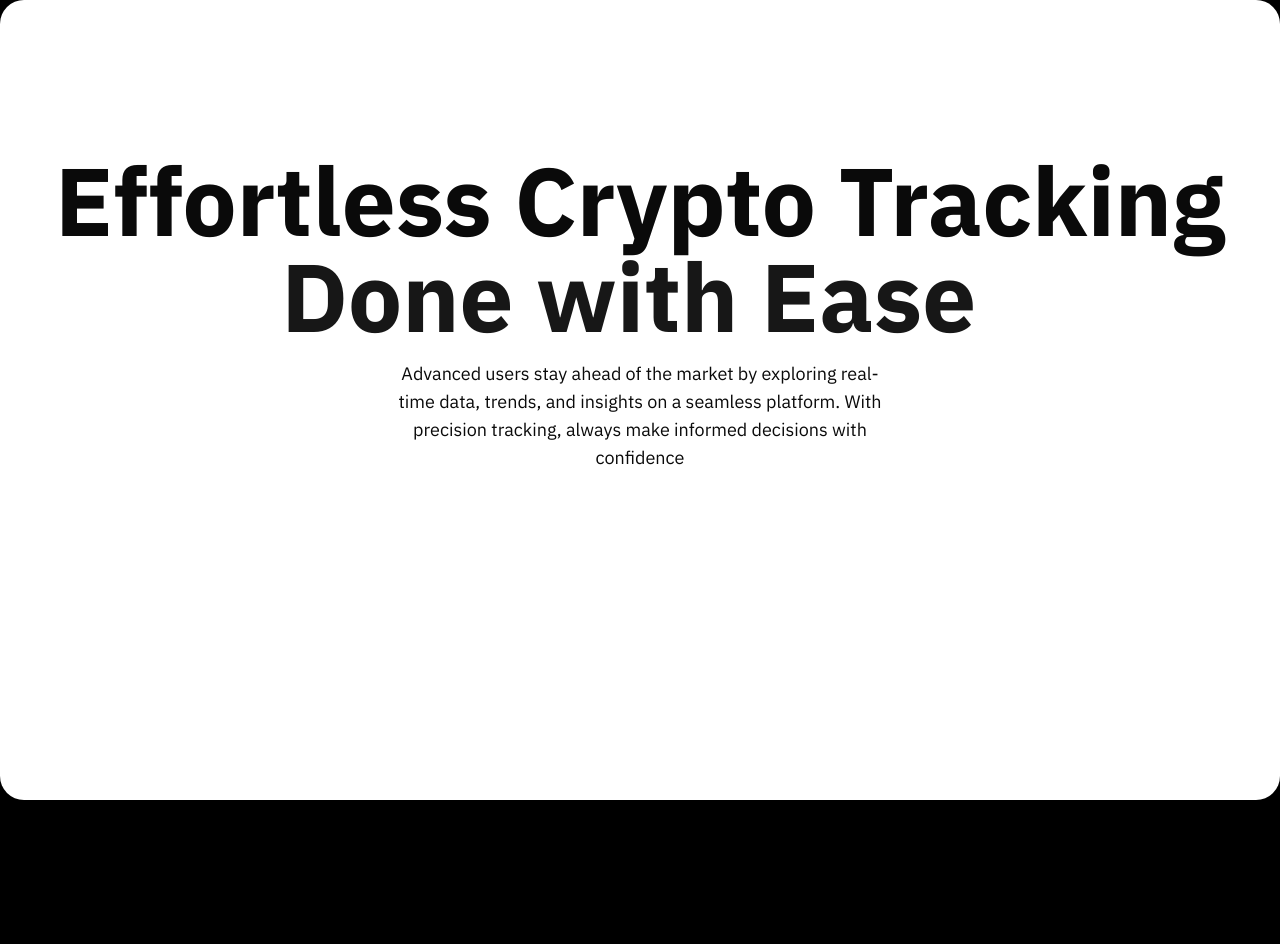
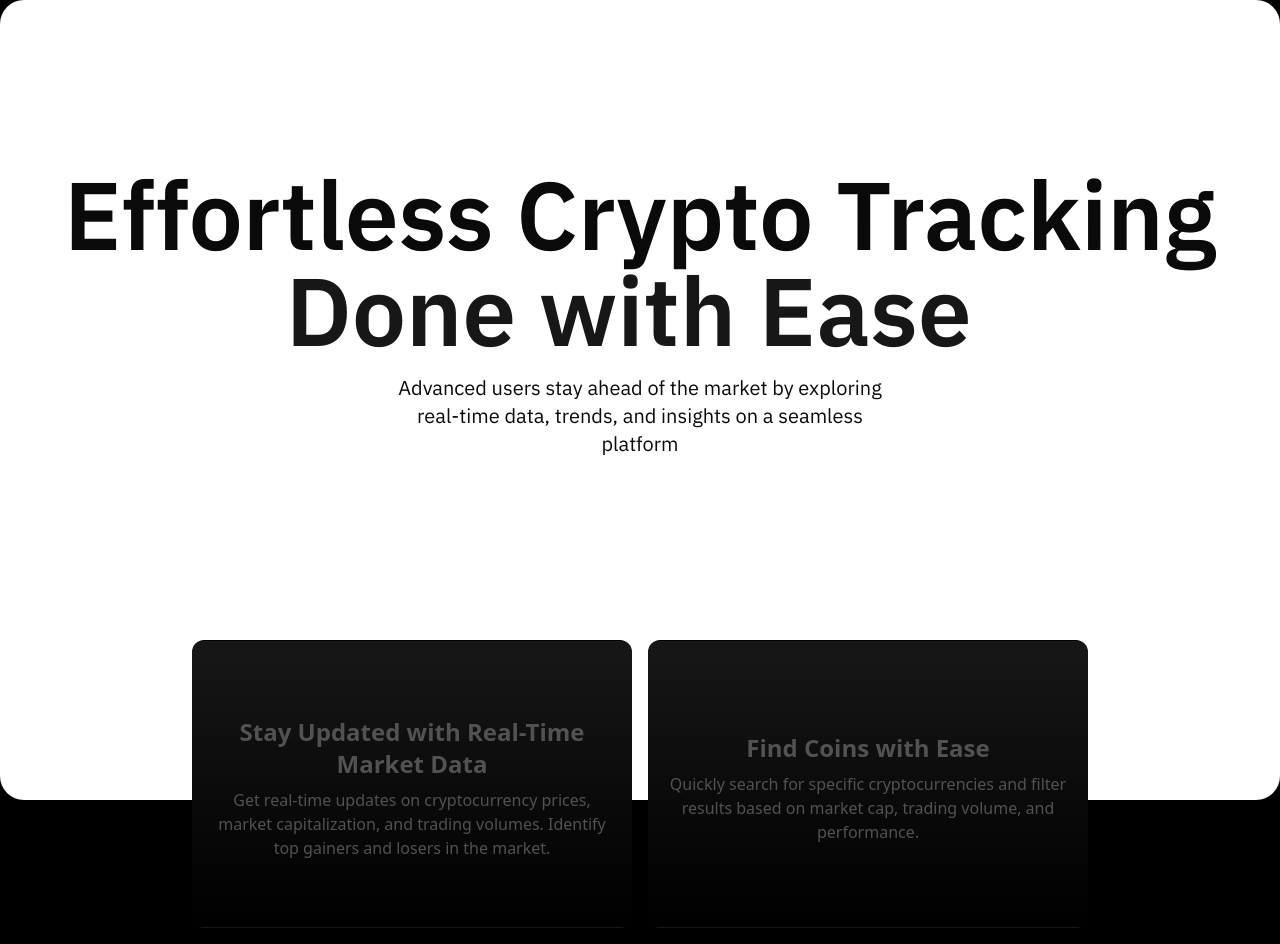
Before and after one commit to mohdsahil36/Crypto, a Next.js app: page / in a window 1280 px wide. Shown: the top 944 px of the page. Before the commit the page ends 800 px from the top, so only its background shows below. Built offline with nearby package versions, Linux system fonts and the light colour scheme.

Commit message:
major update done- dashboard button remaining

```diff
--- /dev/null
+++ b/app/components/BentoGrid.tsx
@@ -0,0 +1,40 @@
+import React from "react";
+import { BentoGrid,BentoGridItem } from "../ui-components/Bento-Grid";
+
+
+export function BentoGridSecondDemo() {
+    return (
+      <BentoGrid className="max-w-4xl mx-auto">
+        {items.map((item, i) => (
+          <BentoGridItem
+            key={i}
+            title={item.title}
+            description={item.description}
+            // header={item.header}
+            className={i === 2 ? "md:col-span-2" : ""}
+          />
+        ))}
+      </BentoGrid>
+    );
+  }
+  const Skeleton = () => (
+    <div className="flex flex-1 w-full h-full min-h-[6rem] rounded-xl bg-gradient-to-br from-neutral-200 dark:from-neutral-900 dark:to-neutral-800 to-neutral-100"></div>
+  );
+  const items = [
+    {
+      title: "Stay Updated with Real-Time Market Data",
+      description: "Get real-time updates on cryptocurrency prices, market capitalization, and trading volumes. Identify top gainers and losers in the market.",
+    //   header: <Skeleton />,
+    },
+    {
+      title: "Find Coins with Ease",
+      description: "Quickly search for specific cryptocurrencies and filter results based on market cap, trading volume, and performance.",
+    //   header: <Skeleton />,
+    },
+    {
+      title: "Coming Soon..",
+      description:
+        "The real thrill is in the upgrades—because staying the same is just too boring, right? ",
+    //   header: <Skeleton />,
+    }
+  ];
--- a/app/layout.tsx
+++ b/app/layout.tsx
@@ -22,7 +22,7 @@ const geistMono = Geist_Mono({
 });
 
 export const metadata: Metadata = {
-  title: "Create Next App",
+  title: "Crypto Dashboard",
   description: "Generated by create next app",
 };
 
--- a/app/page.tsx
+++ b/app/page.tsx
@@ -1,5 +1,6 @@
 import { Spotlight } from "./ui-components/Spotlight";
 import { FlipWords } from "./ui-components/Flipwords";
+import { BentoGridSecondDemo } from "./components/BentoGrid";
 
 export default function Home() {
   const words=["Simplified for Clarity","Done with Ease","Without the Guesswork"]
@@ -9,14 +10,15 @@ export default function Home() {
         <div className="h-[40rem] w-full rounded-md flex md:items-center md:justify-center dark:bg-black/[0.96] antialiased bg-grid-white/[0.02] relative overflow-hidden">
           <Spotlight/>
           <div className=" p-4 max-w-7xl mx-auto relative z-10  w-full pt-20 md:pt-0">
-            <h1 className="text-4xl md:text-8xl font-bold text-center bg-clip-text dark:text-transparent bg-gradient-to-b from-neutral-50 to-neutral-400 bg-opacity-50">
+            <h1 className="text-4xl md:text-8xl font-semibold text-center bg-clip-text dark:text-transparent bg-gradient-to-b from-neutral-50 to-neutral-400 bg-opacity-50">
             Effortless Crypto Tracking <br /> <FlipWords words={words} className="text-center"/>
             </h1>
-            <p className="mt-4 font-normal text-sm md:text-lg dark:text-neutral-300 max-w-lg text-center mx-auto">
-            Advanced users stay ahead of the market by exploring real-time data, trends, and insights on a seamless platform. With precision tracking, always make informed decisions with confidence
+            <p className="mt-4 font-normal text-sm md:text-xl dark:text-neutral-300 max-w-lg text-center mx-auto">
+            Advanced users stay ahead of the market by exploring real-time data, trends, and insights on a seamless platform
             </p>
           </div>
         </div>
+        <BentoGridSecondDemo/>
       </>
     </div>
   );
--- /dev/null
+++ b/app/ui-components/Bento-Grid.tsx
@@ -0,0 +1,54 @@
+import { cn } from "@/lib/utils";
+
+export const BentoGrid = ({
+  className,
+  children,
+}: {
+  className?: string;
+  children?: React.ReactNode;
+}) => {
+  return (
+    <div
+      className={cn(
+        "grid md:auto-rows-[18rem] grid-cols-1 md:grid-cols-2 gap-4 max-w-7xl mx-auto ",
+        className
+      )}
+    >
+      {children}
+    </div>
+  );
+};
+
+export const BentoGridItem = ({
+  className,
+  title,
+  description,
+  header,
+  icon,
+}: {
+  className?: string;
+  title?: string | React.ReactNode;
+  description?: string | React.ReactNode;
+  header?: React.ReactNode;
+  icon?: React.ReactNode;
+}) => {
+  return (
+    <div
+      className={cn(
+        "row-span-1 rounded-xl group/bento hover:shadow-xl transition duration-200 shadow-input dark:shadow-none p-4 dark:bg-black dark:border-white/[0.2] bg-white border border-transparent justify-center flex flex-col space-y-4 bg-gradient-to-b from-[#171717] to-black text-center" ,
+        className
+      )}
+    >
+      {header}
+      <div className="transition duration-200">
+        {icon}
+        <div className="font-sans font-bold text-neutral-600 md:text-2xl dark:text-neutral-200 mb-2 mt-2">
+          {title}
+        </div>
+        <div className="font-sans font-normal text-neutral-600 text-xs md:text-base dark:text-neutral-300">
+          {description}
+        </div>
+      </div>
+    </div>
+  );
+};
```
